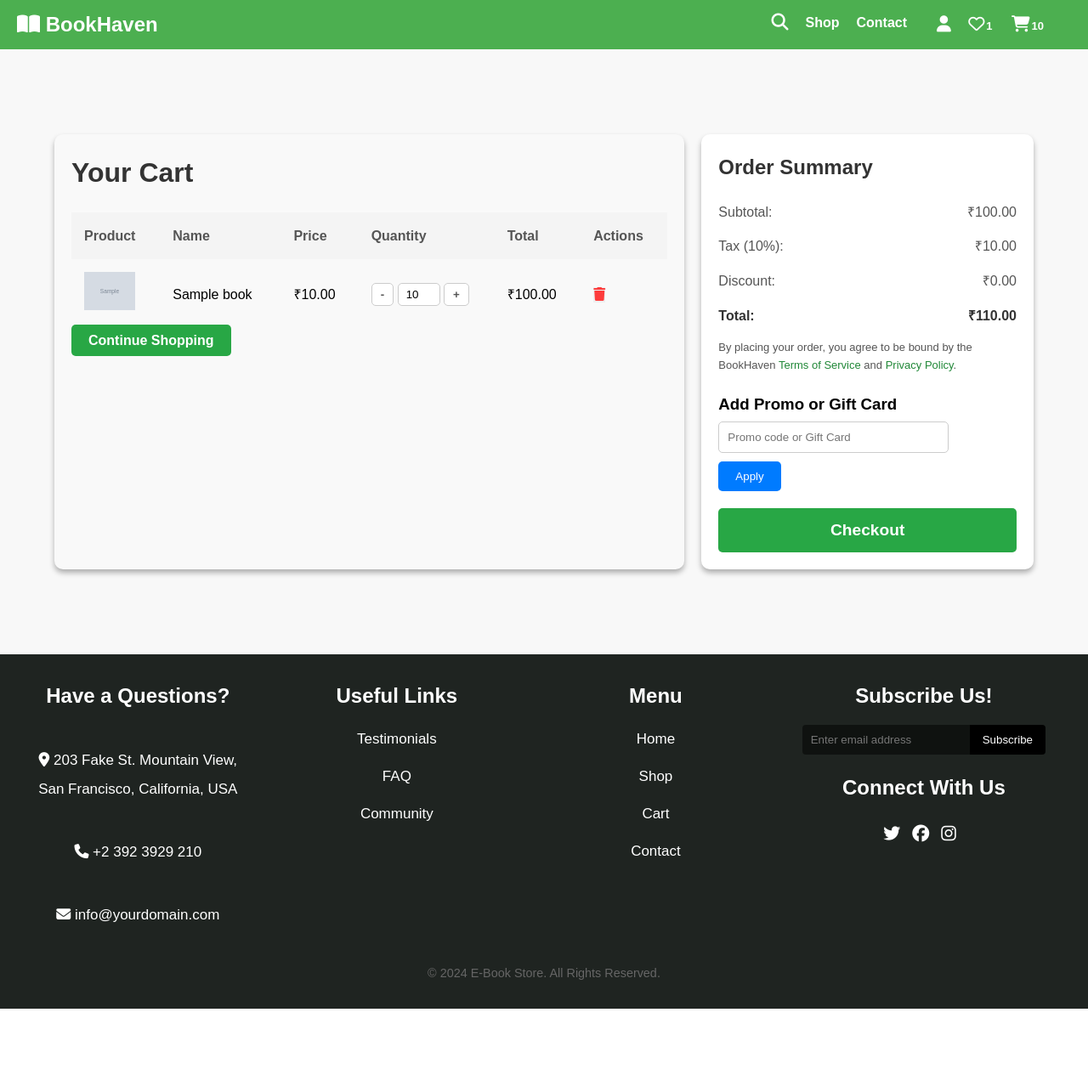
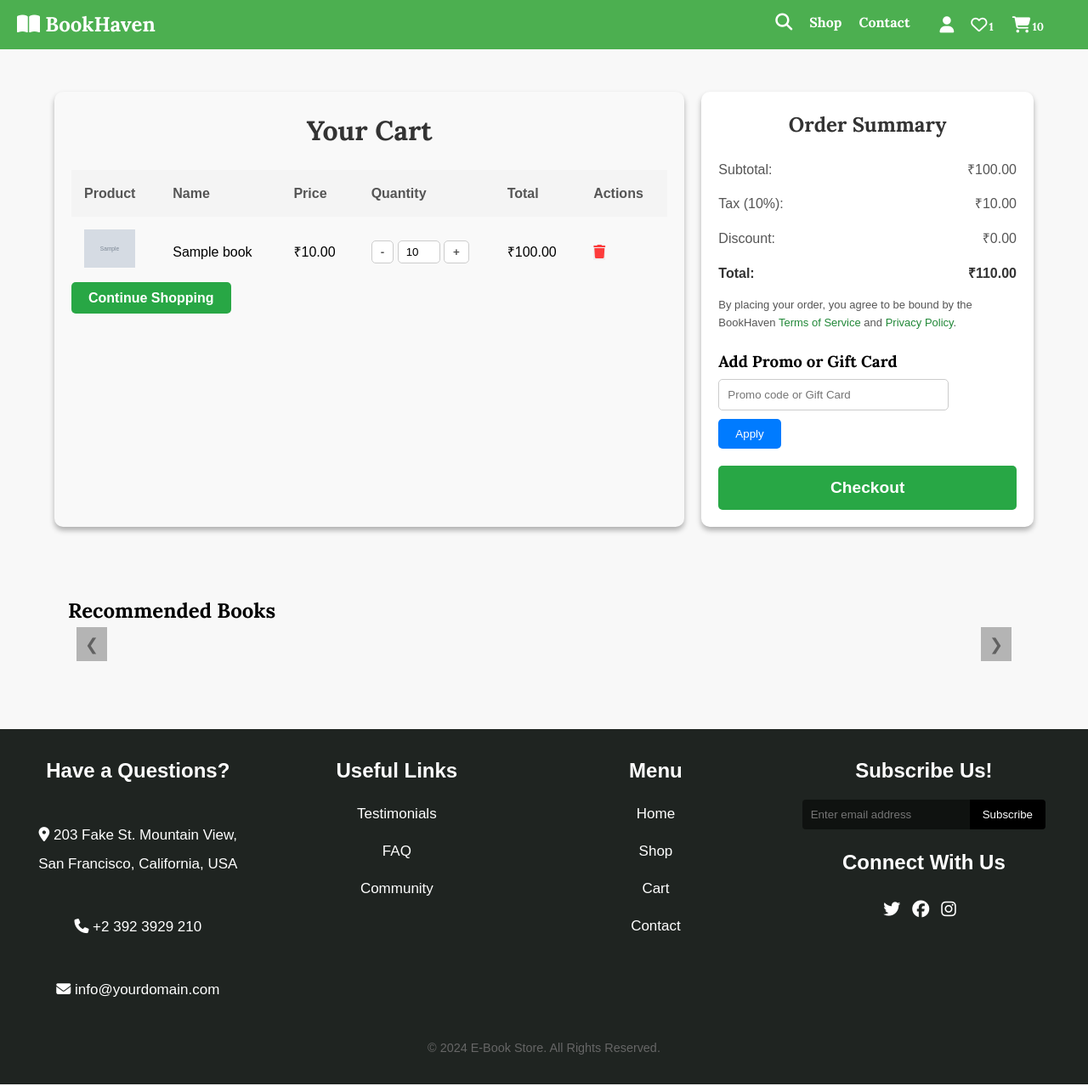
Before and after one commit to nandini2727/BookHaven, a Django app: page /cart/cart/ in a window 1280 px wide. Shown: the whole page at 85% size. Before the commit the page ends 1187 px from the top, so only its background shows below. Run offline with Django 5.2, Linux system fonts and the light colour scheme; a user stored in the database is signed in; tables that the repository leaves empty hold one stand-in row (values such as "Sample post"); grey boxes marked "Sample" are stand-in pictures; some libraries are stand-ins or nearby versions.

Commit message:
Recommendation System added

```diff
--- /dev/null
+++ b/cart/utils.py
@@ -0,0 +1,51 @@
+from books.models import Book
+import pandas as pd
+from sklearn.feature_extraction.text import TfidfVectorizer
+from sklearn.metrics.pairwise import cosine_similarity
+
+def recommend_books(cart):
+    # Fetch all books
+    books = Book.objects.all()
+
+    # Fetch books currently in the cart
+    cart_books = cart.items.values_list('book__id', flat=True)
+
+    # Convert books into a pandas DataFrame
+    books_df = pd.DataFrame.from_records(books.values(
+        'id', 'title', 'description', 'category__name', 'popularity', 'rating'
+    ))
+
+    # Combine relevant features into a single column for similarity
+    books_df['combined_features'] = (
+        books_df['title'] + ' ' +
+        books_df['description'] + ' ' +
+        books_df['category__name']
+    )
+
+    # Initialize TF-IDF Vectorizer
+    tfidf = TfidfVectorizer(stop_words='english')
+    tfidf_matrix = tfidf.fit_transform(books_df['combined_features'])
+
+    # Calculate cosine similarity between all books
+    similarity_matrix = cosine_similarity(tfidf_matrix, tfidf_matrix)
+
+    # Get indices of books in the cart
+    cart_indices = books_df[books_df['id'].isin(cart_books)].index
+
+    # Aggregate similarity scores for books in the cart
+    similarity_scores = similarity_matrix[cart_indices].sum(axis=0)
+
+    # Add similarity scores to the DataFrame
+    books_df['similarity_score'] = similarity_scores
+
+    # Exclude books already in the cart
+    recommended_books = books_df[~books_df['id'].isin(cart_books)]
+
+    # Sort by similarity, then by popularity and rating
+    recommended_books = recommended_books.sort_values(
+        by=['similarity_score', 'popularity', 'rating'], ascending=False
+    )[:9]  # Limit to top 5 recommendations
+
+    # Fetch Book objects for the recommendations
+    recommended_book_ids = recommended_books['id'].tolist()
+    return Book.objects.filter(id__in=recommended_book_ids)
--- a/cart/views.py
+++ b/cart/views.py
@@ -7,6 +7,7 @@ from django.http import JsonResponse
 from django.utils.timezone import now
 from .models import Coupon
 import json
+from .utils import recommend_books
 
 
 @login_required(login_url="signin")
@@ -15,8 +16,6 @@ def cart_view(request):
     total_price = cart.total_price()
     tax = total_price * Decimal(0.10)  # Calculate 10% tax
     total = total_price + tax  # Total = Subtotal + Tax
-
-
     # Coupon logic
     coupon_id = request.session.get('coupon_id')  # Check if a coupon is applied
     discount = Decimal(0)  # Default discount is 0
@@ -36,6 +35,9 @@ def cart_view(request):
     # Apply discount and calculate the final total
     total_price_after_discount = total_price - discount
     total = total_price_after_discount + tax  # Total = (Subtotal - Discount) + Tax
+
+    #recommeded books
+    recommended_books = recommend_books(cart)
     context = {
         'cart': cart,
         'tax': tax,
@@ -43,6 +45,7 @@ def cart_view(request):
         'discount': discount,  # Discount amount
         'total': total,  # Final total after discount and tax
         'coupon_code': coupon_code,  # Applied coupon code (if any)
+        'recommended_books': recommended_books
     }
     return render(request, 'cart.html', context)
 
--- a/static/css/base.css
+++ b/static/css/base.css
@@ -1,11 +1,16 @@
+@import url('https://fonts.googleapis.com/css2?family=Lora:ital,wght@0,400..700;1,400..700&display=swap');
 body {
-font-family: Arial, Helvetica, sans-serif;
+    font-family: sans-serif;
     margin: 0;
     padding: 0;
     line-height: 1.6;
     background-color: #f9f9f9;
 }
+h1,h2,h3{
+    font-family: "Lora", serif;
+}
 .navbar{
+    font-family: "Lora", serif;
     display: flex;
     justify-content: space-between;
     align-items: center;
--- a/static/css/cart.css
+++ b/static/css/cart.css
@@ -3,7 +3,7 @@
     margin: 0;
     padding: 0;
     box-sizing: border-box;
-    font-family: Arial, sans-serif;
+    /* font-family: Arial, sans-serif; */
 }
 
 body {
@@ -16,7 +16,7 @@ body {
     display: flex;
     gap: 20px;
     max-width: 90vw;
-    margin: 100px auto;
+    margin: 50px auto;
 }
 
 /* Cart Items Table */
@@ -36,6 +36,7 @@ body {
 .cart-items h1 {
     margin-bottom: 20px;
     color: #333;
+    text-align: center;
 }
 
 table {
@@ -53,7 +54,10 @@ table td {
     padding: 15px;
     text-align: left;
 }
-
+table td a{
+    text-decoration: none;
+    color: #000;
+}
 table th {
     background-color: #f4f4f4;
     color: #555;
@@ -121,6 +125,7 @@ table th {
 .order-summary h2 {
     margin-bottom: 20px;
     color: #333;
+    text-align: center;
 }
 
 .summary-item,
@@ -185,3 +190,109 @@ table th {
 .checkout-btn:hover {
     background-color: #218838;
 }
+
+/* Recommended Books */
+
+#products{
+    margin: 80px 80px 0px;
+}
+.carousel-container {
+    position: relative;
+    overflow: hidden;
+    padding: 20px;
+    /* background-color: #f4f4f4; */
+    margin: 0px 80px 80px;
+}
+
+.carousel {
+    display: flex;
+    transition: transform 0.5s ease-in-out;
+}
+
+.card {
+    background: white;
+    border: 1px solid #ddd;
+    border-radius: 10px;
+    box-shadow: 0 2px 5px rgba(0, 0, 0, 0.3);
+    width: 230px;
+    height: 400px;
+    text-align: left;
+    padding: 15px;
+    margin-right: 20px;
+    flex-shrink: 0;
+    position: relative;
+}
+
+.card img {
+    width:100%;
+    height: 50%;
+    object-fit: contain;
+    border-radius: 5px;
+}
+
+.card a{
+    text-decoration: none;
+}
+.card div {
+    margin: 10px 0px 10px;
+    color: #000;
+    font-weight: normal;
+    font-size: medium;
+    display: -webkit-box;
+    -webkit-box-orient: vertical;
+    -webkit-line-clamp: 3;
+    overflow: hidden;
+    text-overflow: ellipsis;
+}
+
+.card p {
+    margin: 5px 0px 5px;
+    color: #666;
+}
+
+.card button {
+    padding: 10px 15px;
+    background-color: #4CAF50;
+    color: white;
+    border: none;
+    position: absolute;
+    bottom: 30px;
+    right: 30px;
+    font-size: medium;
+    border-radius: 5px;
+    cursor: pointer;
+}
+
+.card button:hover {
+    background-color: #45a049;
+}
+
+/* Prev and Next Buttons */
+.prev-btn,
+.next-btn {
+    position: absolute;
+    top: 50%;
+    transform: translateY(-50%);
+    background-color: #b4b4b4;
+    color: rgb(97, 97, 97);
+    border: none;
+    border-radius: 5px;
+    font-size: larger;
+    padding: 15px 10px;
+    cursor: pointer;
+    z-index: 10;
+}
+
+.prev-btn {
+    left: 10px;
+}
+
+.next-btn {
+    right: 10px;
+}
+
+.prev-btn:hover,
+.next-btn:hover {
+    background-color: #45a049;
+    color: white;
+}
--- a/static/css/contact.css
+++ b/static/css/contact.css
@@ -3,7 +3,7 @@
     margin: 0;
     padding: 0;
     box-sizing: border-box;
-    font-family: Arial, Helvetica, sans-serif
+    /* font-family: Arial, Helvetica, sans-serif */
     /* font-family: "Montserrat", serif; */
 }
 
--- a/static/css/signin.css
+++ b/static/css/signin.css
@@ -1,6 +1,6 @@
 body {
     margin: 0;
-    font-family: Arial, sans-serif;
+    /* font-family: Arial, sans-serif; */
     background-color: #f7f7f7;
 }
 
--- a/static/css/signup.css
+++ b/static/css/signup.css
@@ -1,6 +1,6 @@
 body {
     margin: 0;
-    font-family: Arial, sans-serif;
+    /* font-family: Arial, sans-serif; */
     background-color: #f7f7f7;
 }
 
--- a/static/js/cart.js
+++ b/static/js/cart.js
@@ -42,3 +42,27 @@ document.getElementById('apply-promo').addEventListener('click', function() {
     })
     .catch(error => console.error('Error:', error));
 });
+
+const carousel = document.querySelector('.carousel');
+const nextBtn = document.querySelector('.next-btn');
+const prevBtn = document.querySelector('.prev-btn');
+
+let scrollPosition = 0;
+const cardWidth = 240; // Card width + margin
+const totalCards = document.querySelectorAll('.card').length;
+
+
+nextBtn.addEventListener('click', () => {
+    scrollPosition -= cardWidth;
+    if (Math.abs(scrollPosition) >= cardWidth * (totalCards-4)) {
+        scrollPosition = 0; // Reset to the start
+    }
+    carousel.style.transform = `translateX(${scrollPosition}px)`;
+});
+prevBtn.addEventListener('click', () => {
+    scrollPosition += cardWidth;
+    if (scrollPosition > 0) {
+        scrollPosition = -(cardWidth * (totalCards - 4)); // Go to the last card
+    }
+    carousel.style.transform = `translateX(${scrollPosition}px)`;
+});
--- a/static/js/home.js
+++ b/static/js/home.js
@@ -31,6 +31,8 @@ document.addEventListener("DOMContentLoaded", () => {
         item.addEventListener("mouseover", () => {
             const imageName = item.getAttribute("data-image");
             imageDisplay.src = imageName;
+            categoryItems.forEach((el)=>el.classList.remove("active"))
+            item.classList.add("active");
         });
     });
 });
--- a/templates/base.html
+++ b/templates/base.html
@@ -6,6 +6,7 @@
     <meta name="viewport" content="width=device-width, initial-scale=1.0">
     <link rel= "stylesheet" href={% static "css/base.css" %}>
     <link rel="icon" type="image/x-icon" href="{% static "resources/books-64.ico" %}">
+
     {% block title %}{% endblock title %}
     {% block static %}
     {% endblock static %}
--- a/templates/cart.html
+++ b/templates/cart.html
@@ -1,5 +1,6 @@
 {% extends "base.html" %}
 {% load static %}
+{% load filters %}
 {% block title %} <title>Cart</title> {% endblock title %}
 {% block static %}
         <link rel="stylesheet" href="{% static 'css/cart.css' %}">
@@ -24,8 +25,8 @@
             <tbody id="cart-table-body">
                 {% for item in cart.items.all %}
                 <tr>
-                    <td><img src="{{ item.book.cover_image }}" alt="{{ item.book.title }}" style="width: 60px; height: auto;"></td>
-                    <td>{{ item.book.title }}</td>
+                    <td><a href={% url "product" item.book.id %}><img src="{{ item.book.cover_image }}" alt="{{ item.book.title }}" style="width: 60px; height: auto;"></a></td>
+                    <td><a href={% url "product" item.book.id %}>{{ item.book.title }}</a></td>
                     <td class="price">₹{{ item.book.price }}</td>
                     <td class="quantity">
                         <form method="post" action="{% url 'update_cart' item.book.id %}">
@@ -86,5 +87,23 @@
         <button class="checkout-btn"><a href="/">Checkout</a></button>
     </div>
 </div>
+<h2 id="products">Recommended Books</h2>
+<div class="carousel-container">
+    <button class="prev-btn">❮</button>
+    <div class="carousel">
+        {% for book in  recommended_books%}
+            <div class="card">
+                <a href={% url "product" book.id%}>
+                <img src="{{book.cover_image}}" alt="Book 1">
+                <div>{{book.title}}</div>
+                <p>{{ book.author|first_author }}</p>
+                <p>₹{{book.price}}</p>
+                </a>
+                <a href={% url "add_to_cart" book.id %}><button>Add +</button></a>
+            </div>
+        {% endfor %}
+    </div>
+    <button class="next-btn">❯</button>
+</div>
 <script src="{% static 'js/cart.js' %}"> </script>
 {% endblock body%}
--- a/templates/home.html
+++ b/templates/home.html
@@ -125,7 +125,7 @@
 
                     <ul class="newArr-list">
                         {% for book in latest_arrival %}
-                            <li data-description="{{book.description}}" data-image="{{book.cover_image}}"><a href="{% url "shop" %}?category={{book.category.name}}">{{book.category.name}}</a></li>
+                            <li data-description="{{book.description}}" data-image="{{book.cover_image}}" {% if forloop.first  %}class="active"{% endif %} ><a href="{% url "shop" %}?category={{book.category.name}}">{{book.category.name}}</a></li>
                         {% endfor %}
                     </ul>
                 </div>
@@ -135,7 +135,7 @@
                 </div>
 
                 <div class="Description">
-                    <p id="image-description">{{latest_arrival.0.description}}</p>
+                    <div id="image-description" class="desc">{{latest_arrival.0.description}}</div>
                 </div>
             </div>
         </section>
```
Also changed, not shown: static/css/home.css (+11 -10 lines), static/css/shop.css (+14 -2 lines), static/css/wishlist.css (+14 -7 lines), templates/shop.html (+6 -3 lines), templates/wishlist.html (+3 -6 lines). Lines whose indentation alone changed are shown as unchanged.
